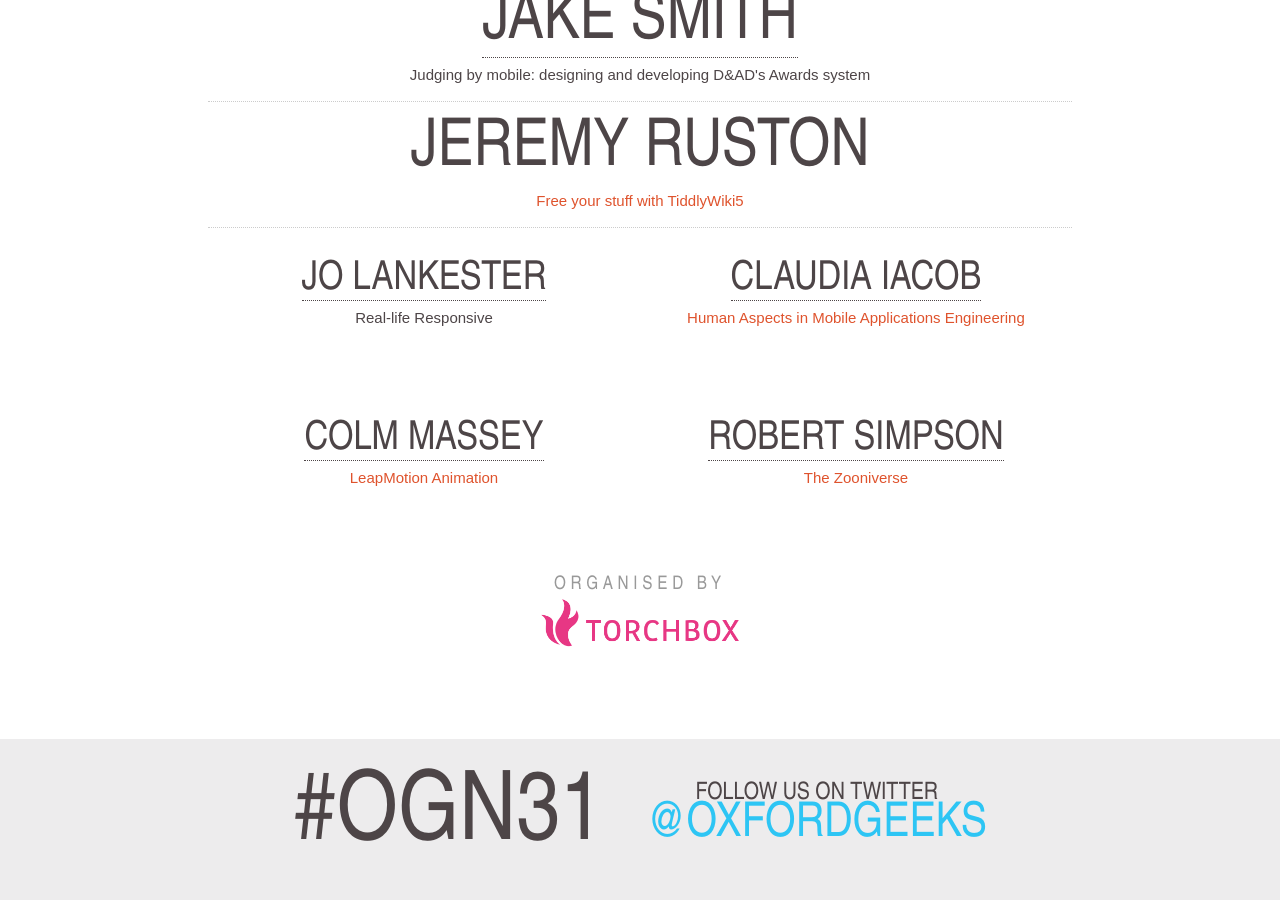
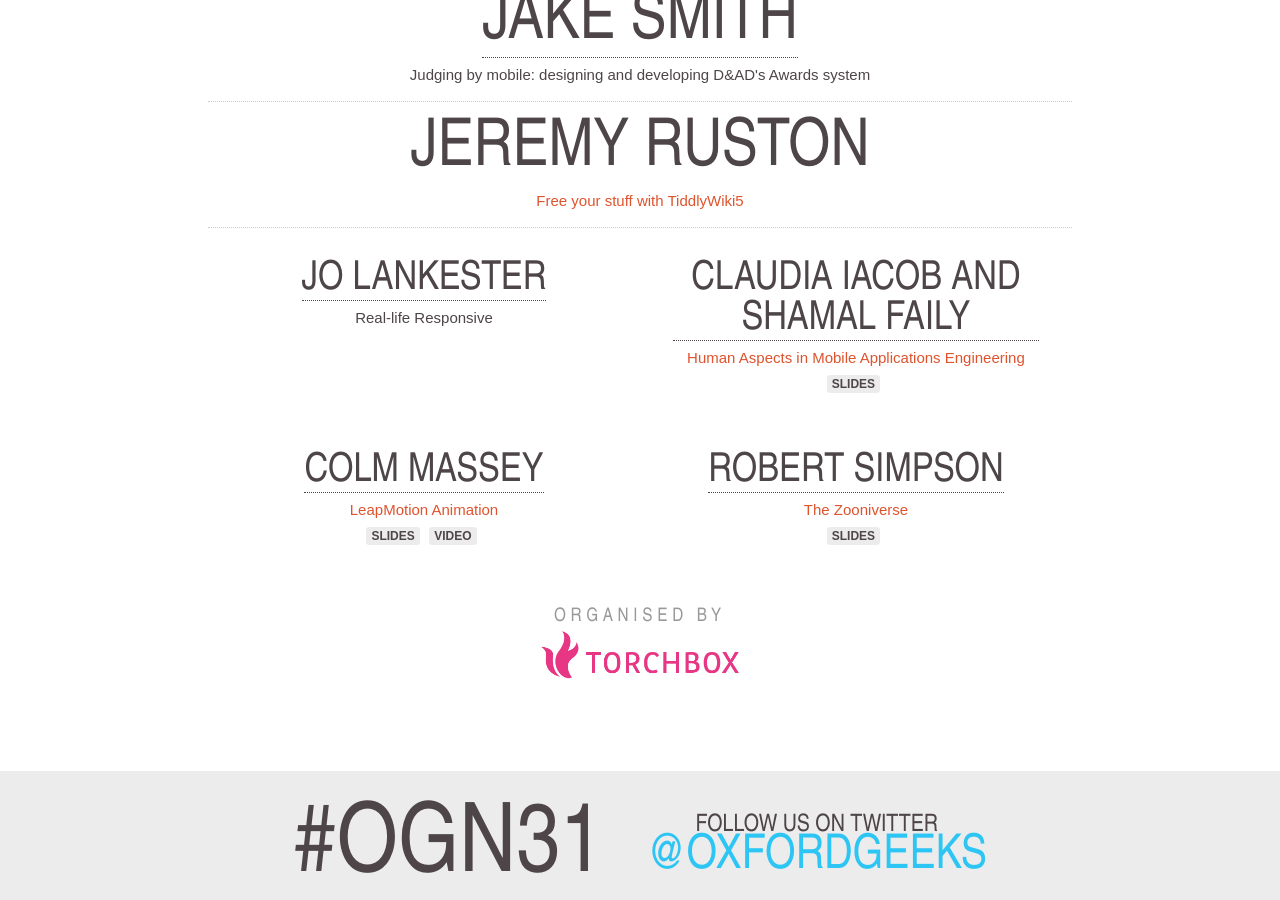
Before and after one commit to torchbox/ogn, a Jekyll site: the page built from _posts/2013-05-08-ogn31.markdown, in a window 1280 px wide and 900 px high, scrolled down 506 px. Built offline with Jekyll 4.4.1, drawn with Linux system fonts in a browser that asks for light colours; nearby versions of some CDN libraries; Markdown is read by kramdown in place of the engine named in the settings.

Commit message:
Update 2013-05-08-ogn31.markdown
Adding slides and video for the three PDF microslots

```diff
--- a/_posts/2013-05-08-ogn31.markdown
+++ b/_posts/2013-05-08-ogn31.markdown
@@ -54,24 +54,25 @@
         </div> -->
     </li>
     <li itemprop="performer" itemscope="itemscope" itemtype="http://schema.org/Person">
-        <a href="http://iacobcl.wordpress.com"><h2 itemprop="name">Claudia Iacob</h2></a>
+        <a href="http://iacobcl.wordpress.com"><h2 itemprop="name">Claudia Iacob and Shamal Faily</h2></a>
         <p><a href="http://hamae2013.wordpress.com">Human Aspects in Mobile Applications Engineering</a></p>
-        <!-- <div class="downloads">
-            <a href="http://media.ogn.s3.amazonaws.com/">Slides</a>
-        </div> -->
+        <div class="downloads">
+            <a href="http://media.ogn.s3.amazonaws.com/ogn31/microslot-ClaudiaIacob.pdf">Slides</a>
+        </div>
     </li>
     <li itemprop="performer" itemscope="itemscope" itemtype="http://schema.org/Person">
         <a href="http://www.livingstories.coop" itemprop="url"><h2 itemprop="name">Colm Massey</h2></a>
         <p><a href="https://www.leapmotion.com/">LeapMotion Animation</a></p>
-        <!-- <div class="downloads">
-            <a href="http://media.ogn.s3.amazonaws.com/">Slides</a>
-        </div> -->
+        <div class="downloads">
+            <a href="http://media.ogn.s3.amazonaws.com/ogn31/microslot-ColmMassey.pdf">Slides</a>
+            <a href="http://www.youtube.com/watch?v=N6hCwjwzUHg">Video</a>
+        </div>
     </li>
     <li itemprop="performer" itemscope="itemscope" itemtype="http://schema.org/Person">
         <a href="http://www.orbitingfrog.com" itemprop="url"><h2 itemprop="name">Robert Simpson</h2></a>
         <p><a href="http://www.zooniverse.org">The Zooniverse</a></p>
-        <!-- <div class="downloads">
-            <a href="http://media.ogn.s3.amazonaws.com/">Slides</a>
-        </div> -->
+        <div class="downloads">
+            <a href="http://media.ogn.s3.amazonaws.com/ogn31/microslot-RobertSimpson.pdf">Slides</a>
+        </div>
     </li>
 </ul>
```
Also changed, not shown: other parts of _posts/2013-05-08-ogn31.markdown (+1 -1 lines).
